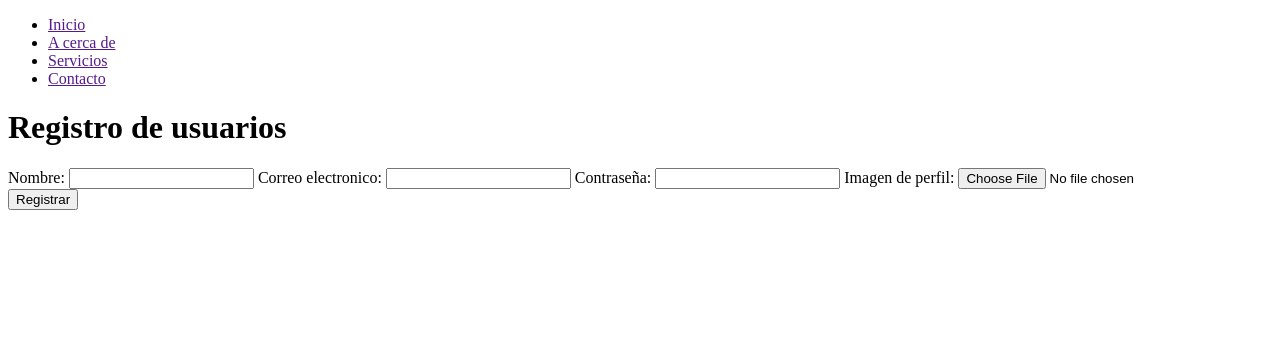
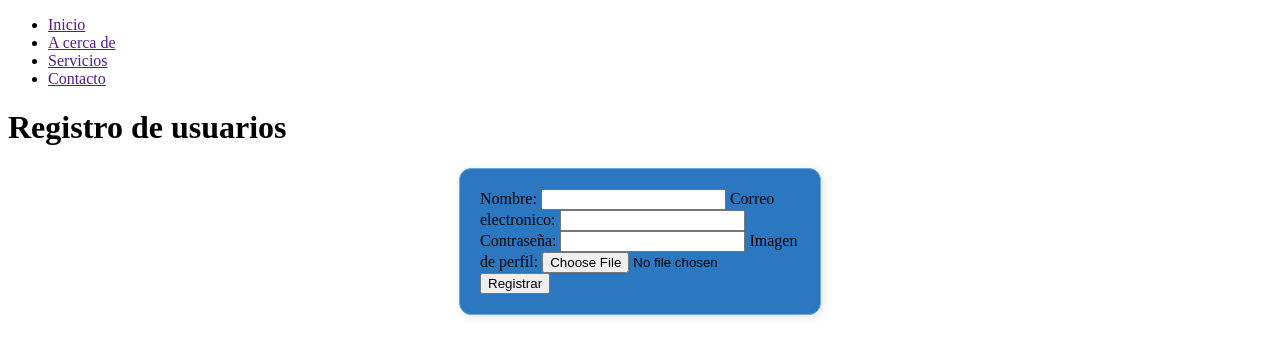
Before and after one commit to Joserafa20/Lab16, a plain HTML site: page index.html in a window 1280 px wide. Drawn offline with Linux system fonts and the light colour scheme.

Commit message:
agregando css

```diff
--- /dev/null
+++ b/assent/styles.css
@@ -0,0 +1,10 @@
+.formulario{
+    width: 320px;
+    margin: 0 auto;
+    padding: 20px;
+    border: 1px solid #69a7e2;
+    border-radius: 12px;
+    box-shadow: 2px 2px 10px rgba(0,0,0,0.1);
+    background-color: #2b78c1;
+
+}
--- a/index.html
+++ b/index.html
@@ -3,6 +3,7 @@
 <head>
     <meta charset="UTF-8">
     <meta name="viewport" content="width=device-width, initial-scale=1.0">
+    <link rel="stylesheet" href="./assent/styles.css">
     <title>Laboratorio 16</title>
 </head>
 <body>
@@ -17,7 +18,7 @@
         </nav>
     </header>
     <h1>Registro de usuarios</h1>
-    <form>
+    <form class="formulario">
 
         <label>Nombre:</label>
         <input type="text" id="nombre" name="nombre">
@@ -26,7 +27,7 @@
         <label>Contraseña:</label>
         <input type="password" id="password" name="password">
         <label>Imagen de perfil:</label>
-        <input type="file" id="Imagen" name="Imagen" onchange="mostrarImagen(event)">
+        <input type="file" id="imagen" name="imagen" accept="imagen" onchange="mostrarImagen(event)">
         <img id="ver-imagen" class="ver-imagen">
         <button type="submit">Registrar</button>
 
```
